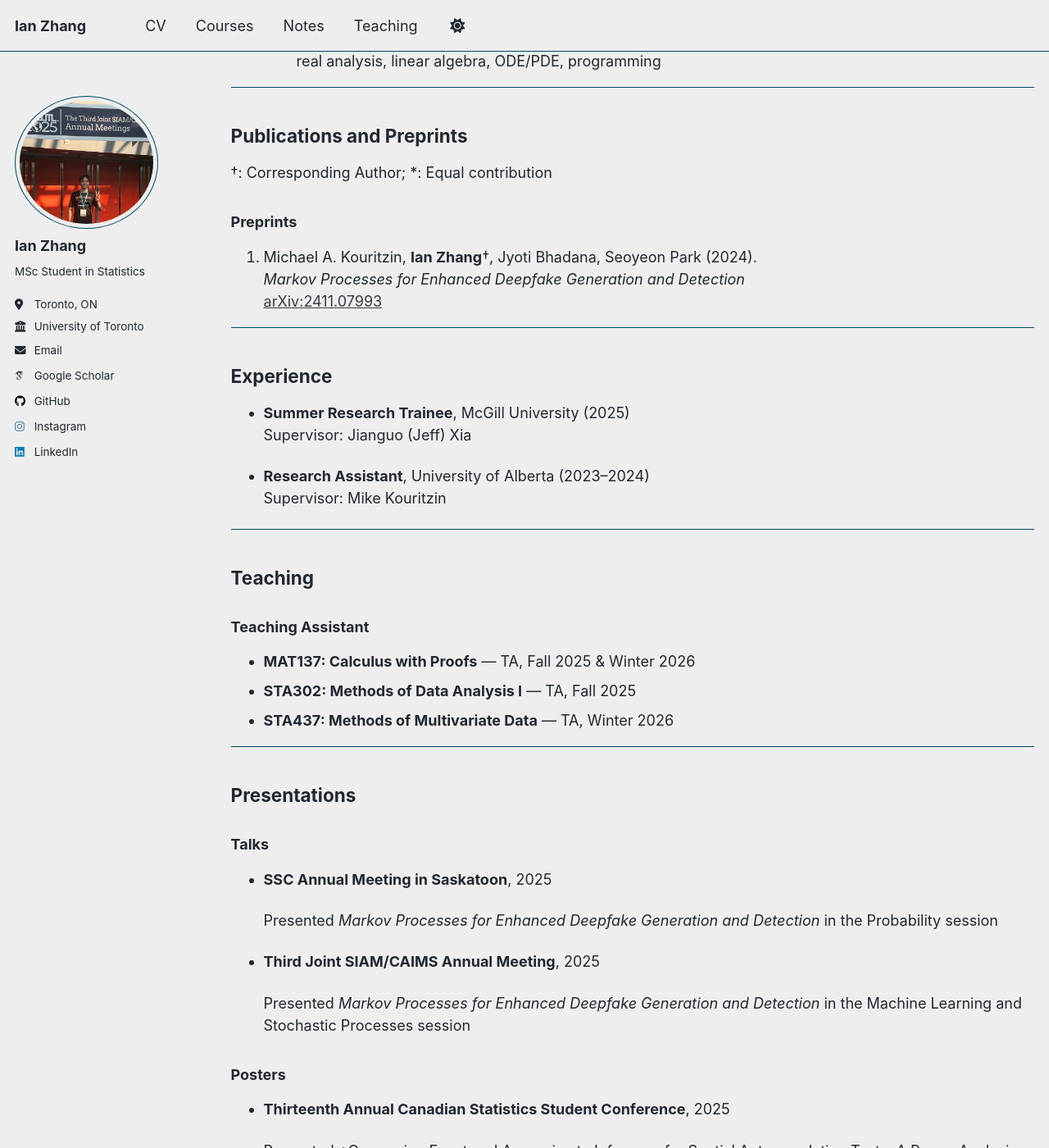
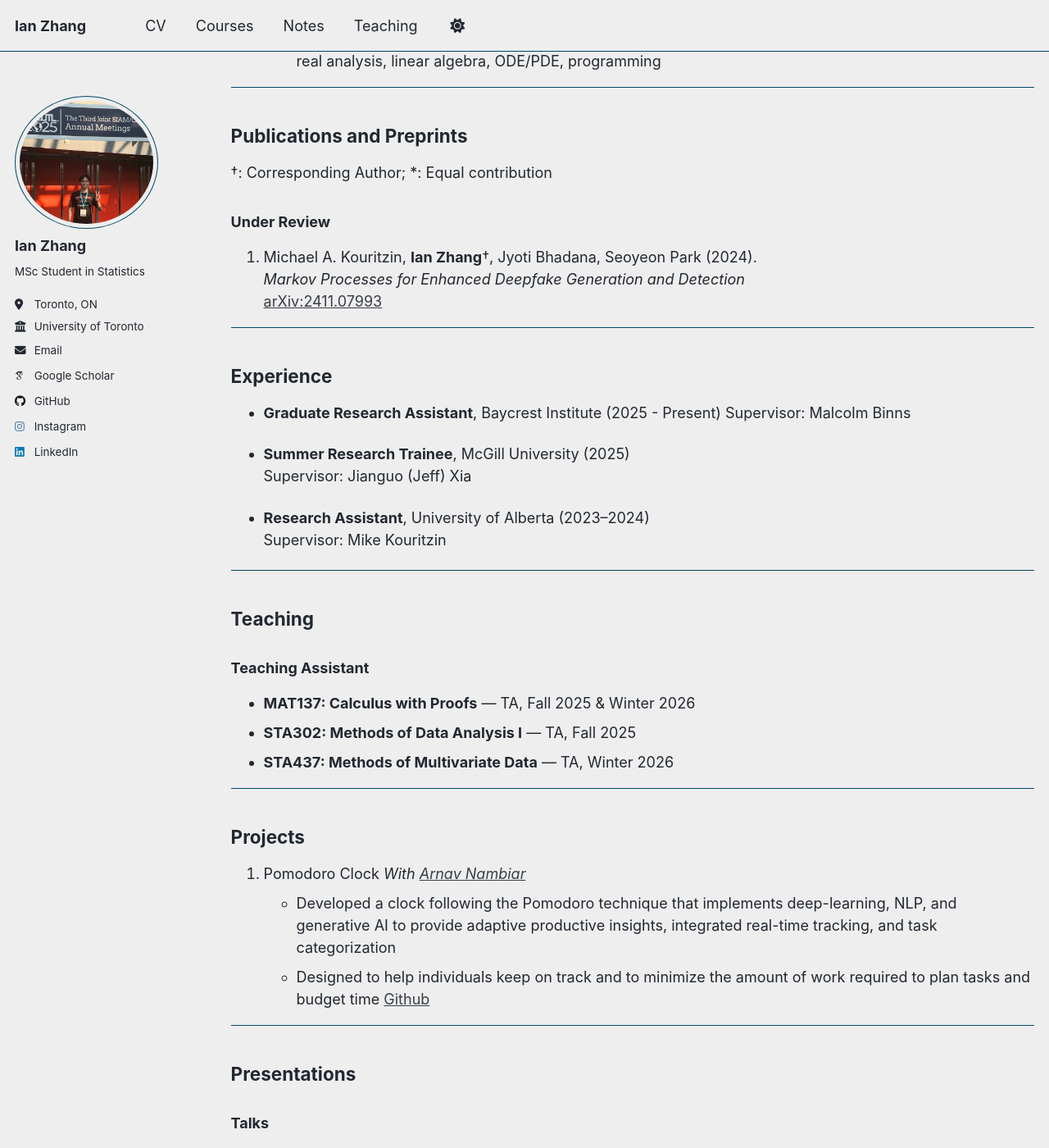
Before and after one commit to IanZhang42/ianwebsite, a Jekyll site: the page built from _pages/cv.md, in a window 1280 px wide and 1400 px high, scrolled down 372 px. Shown: the whole window at 82% size. Built offline with Jekyll 4.4.1, drawn with Linux system fonts in a browser that asks for light colours; some web fonts are replaced; a script that is not in the unit is left out.

Commit message:
Updated CV

```diff
--- a/_pages/cv.md
+++ b/_pages/cv.md
@@ -23,7 +23,7 @@ redirect_from:
 ## Publications and Preprints
 †: Corresponding Author; *: Equal contribution
 
-### Preprints
+### Under Review
 1. Michael A. Kouritzin, **Ian Zhang**†, Jyoti Bhadana, Seoyeon Park (2024).
    *Markov Processes for Enhanced Deepfake Generation and Detection*
    [arXiv:2411.07993](https://arxiv.org/abs/2411.07993)
@@ -31,6 +31,9 @@ redirect_from:
 ---
 
 ## Experience
+- **Graduate Research Assistant**, Baycrest Institute (2025 - Present)
+  Supervisor: Malcolm Binns
+
 - **Summer Research Trainee**, McGill University (2025)
   Supervisor: Jianguo (Jeff) Xia
 
@@ -44,6 +47,14 @@ redirect_from:
 - **MAT137: Calculus with Proofs** — TA, Fall 2025 & Winter 2026
 - **STA302: Methods of Data Analysis I** — TA, Fall 2025
 - **STA437: Methods of Multivariate Data** — TA, Winter 2026
+
+---
+
+## Projects
+1. Pomodoro Clock
+  *With [Arnav Nambiar](https://www.linkedin.com/in/arnav-nambiar-3434861b5/)*
+  - Developed a clock following the Pomodoro technique that implements deep-learning, NLP, and generative AI to provide adaptive productive insights, integrated real-time tracking, and task categorization
+  - Designed to help individuals keep on track and to minimize the amount of work required to plan tasks and budget time [Github](https://github.com/ovoarnav/pomodoro)
 
 ---
 
```
